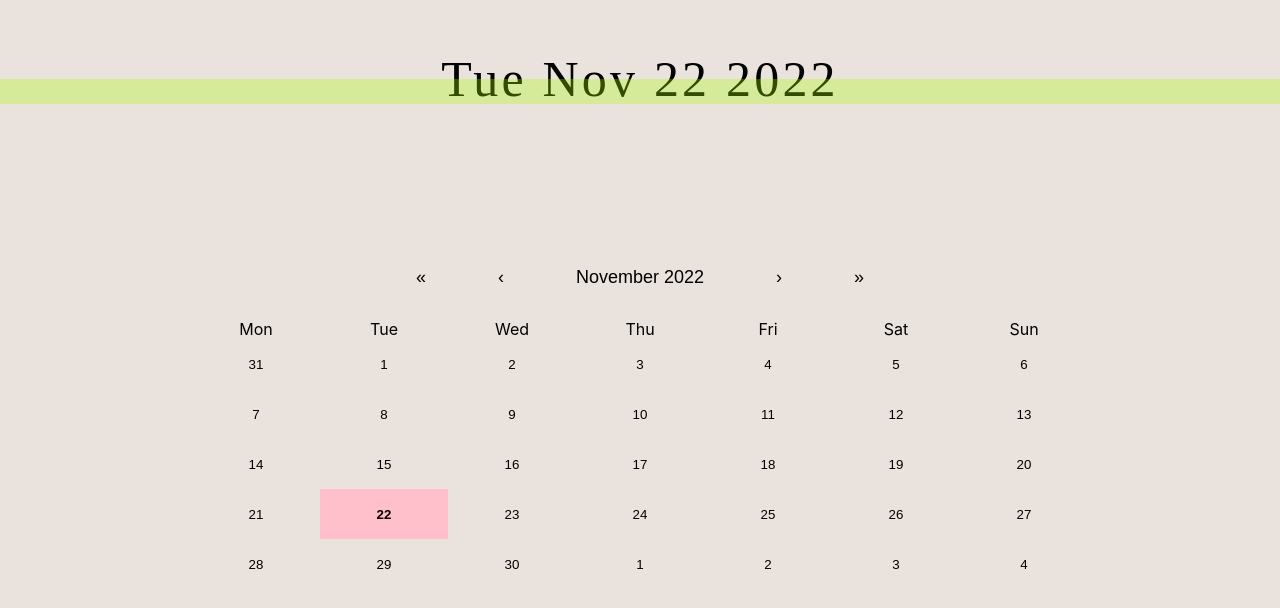
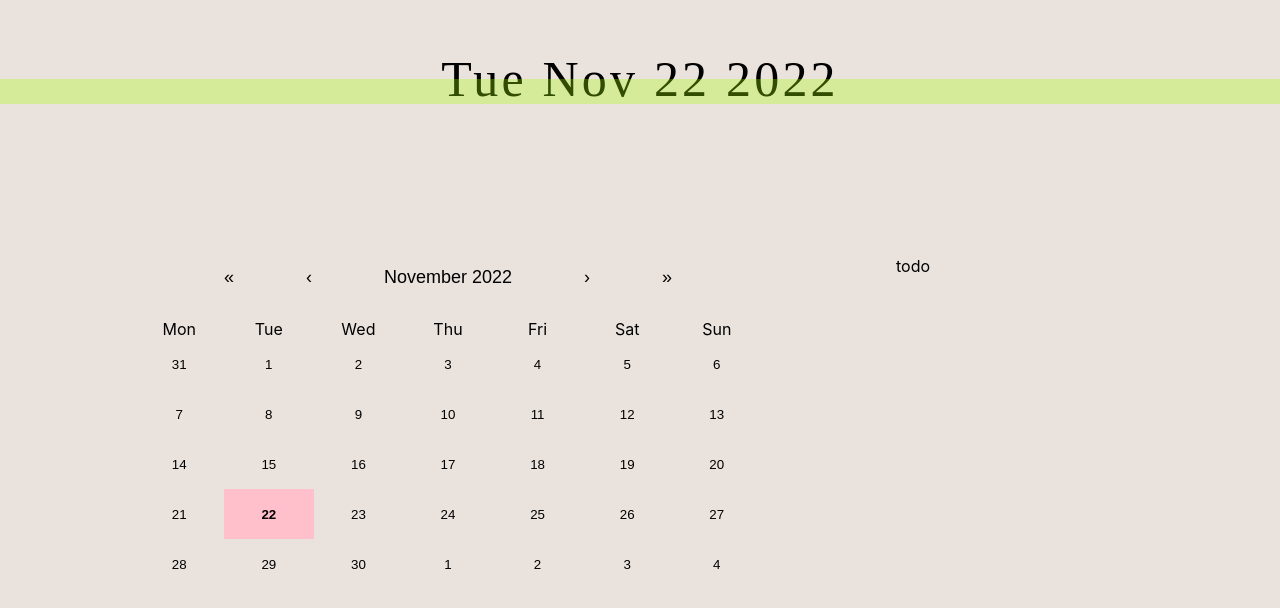
Before and after one commit to natreeum/harudiary, a React (Create React App) app in the folder client/: page /mypage in a window 1280 px wide. Shown: the top 608 px of the page. Built offline with nearby package versions, Linux system fonts and the light colour scheme.

Commit message:
edit: mypage css display

```diff
--- a/client/src/Pages/MyPage.css
+++ b/client/src/Pages/MyPage.css
@@ -1,3 +1,6 @@
+#mypage{
+    display: grid;
+}
 #mypage_title{
     font-size: 50px;
     font-family: Glitten;
@@ -14,15 +17,29 @@
     opacity: 30%;
     display: inline-block;
 }
+#row{
+    display: flex;
+}
 #forms{
     display: grid;
     place-items: center;
 
 }
+#calendar{
+    border-width: 2px;
+    border-color: black;
+    width: 70%;
+}
+#todo{
+    width: 30%;
+    display: flex;
+}
 .react-calendar {
     width: 70%;
     display: inline-block;
     color: black;
+    border-width: 2px;
+    border-color: black;
    }
    .react-calendar__navigation button {
     background: none;
--- a/client/src/Pages/MyPage.js
+++ b/client/src/Pages/MyPage.js
@@ -19,6 +19,7 @@ const MyPage = () => {
                     <Calendar id="cal" onChange={setDate} value={date}/>
                     </div>
                     <div className="col-lg-4" id="todo">
+                        <br></br>{'todo'}
                     </div>
                 </div>
             </div>
```
